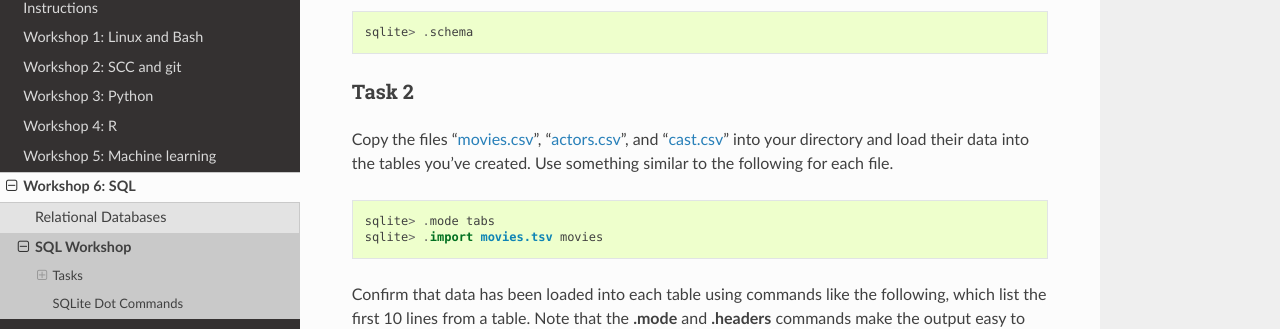
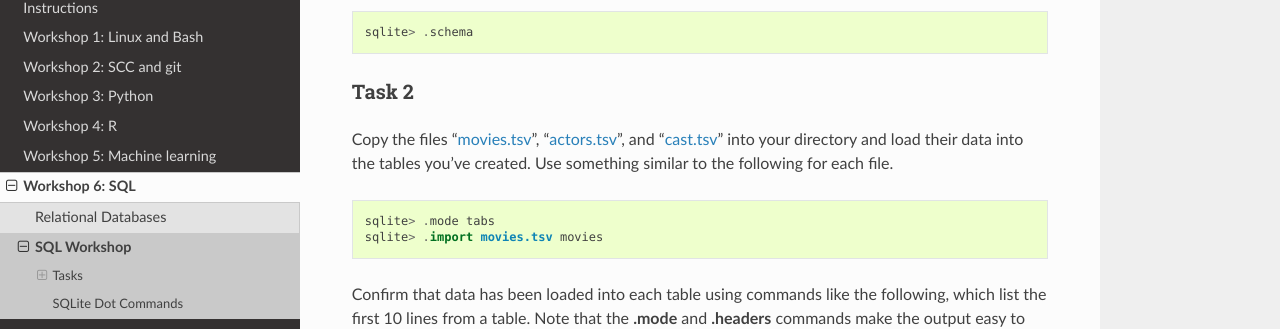
Before and after one commit to BRITE-REU/programming-workshops, a Sphinx documentation site: the page built from source/workshops/06_SQL/Workshop_SQL.rst, in a window 1280 px wide and 900 px high, scrolled down 1875 px. Shown: the part 128-457 px from the top of the window. Built offline with Sphinx 7.4.7 and the Read the Docs theme 2.0.0, drawn with Linux system fonts in a browser that asks for light colours.

Commit message:
Update Workshop_SQL.rst

```diff
--- a/source/workshops/06_SQL/Workshop_SQL.rst
+++ b/source/workshops/06_SQL/Workshop_SQL.rst
@@ -102,7 +102,7 @@ Use **.schema** to see that all the tables were created.  This will list the CRE
 Task 2
 ************
 
-Copy the files "`movies.csv <https://github.com/BRITE-REU/programming-workshops/blob/master/source/workshops/06_SQL/data/movies.tsv>`_", "`actors.csv <https://github.com/BRITE-REU/programming-workshops/blob/master/source/workshops/06_SQL/data/actors.tsv>`_", and "`cast.csv <https://github.com/BRITE-REU/programming-workshops/blob/master/source/workshops/06_SQL/data/cast.tsv>`_" into your directory and load their data into the tables you've created.  Use something similar to the following for each file.
+Copy the files "`movies.tsv <https://github.com/BRITE-REU/programming-workshops/blob/master/source/workshops/06_SQL/data/movies.tsv>`_", "`actors.tsv <https://github.com/BRITE-REU/programming-workshops/blob/master/source/workshops/06_SQL/data/actors.tsv>`_", and "`cast.tsv <https://github.com/BRITE-REU/programming-workshops/blob/master/source/workshops/06_SQL/data/cast.tsv>`_" into your directory and load their data into the tables you've created.  Use something similar to the following for each file.
 
 .. code::
 
```
